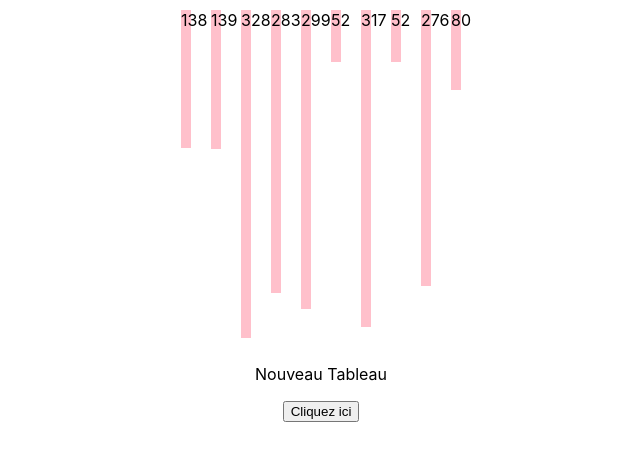
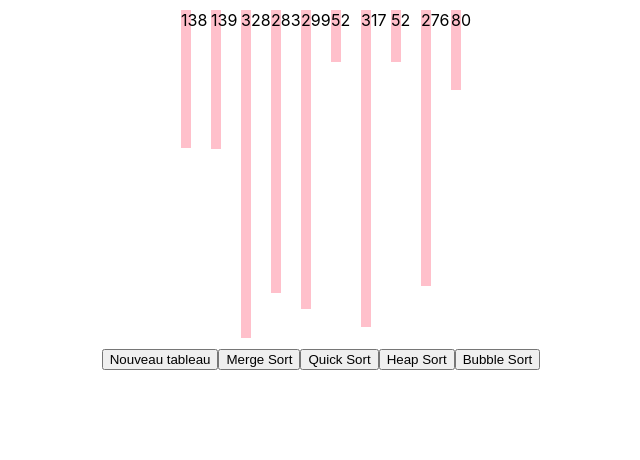
Before and after one commit to hamzaseghir/sorting-visualizer, a React (Create React App) app: page / in a window 1280 px wide. Shown: the top 460 px of the page, without its empty margins (319-959 px from the left). Built offline with nearby package versions, Linux system fonts and the light colour scheme.

Commit message:
Merge Sort

```diff
--- a/src/SortingVisualizer/SortingVisualizer.jsx
+++ b/src/SortingVisualizer/SortingVisualizer.jsx
@@ -35,10 +35,11 @@ function SortingVisualizer(){
         })}
         </section>
         <div>
-            <p>Nouveau Tableau</p>
-            <button onClick={refreshArray}>
-            Cliquez ici
-            </button>
+            <button onClick={refreshArray}>Nouveau tableau</button>
+            <button onClick={() => console.log("Merge Sort")}>Merge Sort</button>
+            <button onClick={() => console.log("Quick Sort")}>Quick Sort</button>
+            <button onClick={() => console.log("Heap Sort")}>Heap Sort</button>
+            <button onClick={() => console.log("Bubble Sort")}>Bubble Sort</button>
         </div>
     </>
     );
```
Also changed, not shown: src/sortingAlgorithms/mergeSort.js (added, +24 -0 lines), src/sortingAlgorithms/bubbleSort.js (added), src/sortingAlgorithms/heapSort.js (added), src/sortingAlgorithms/quickSort.js (added).
